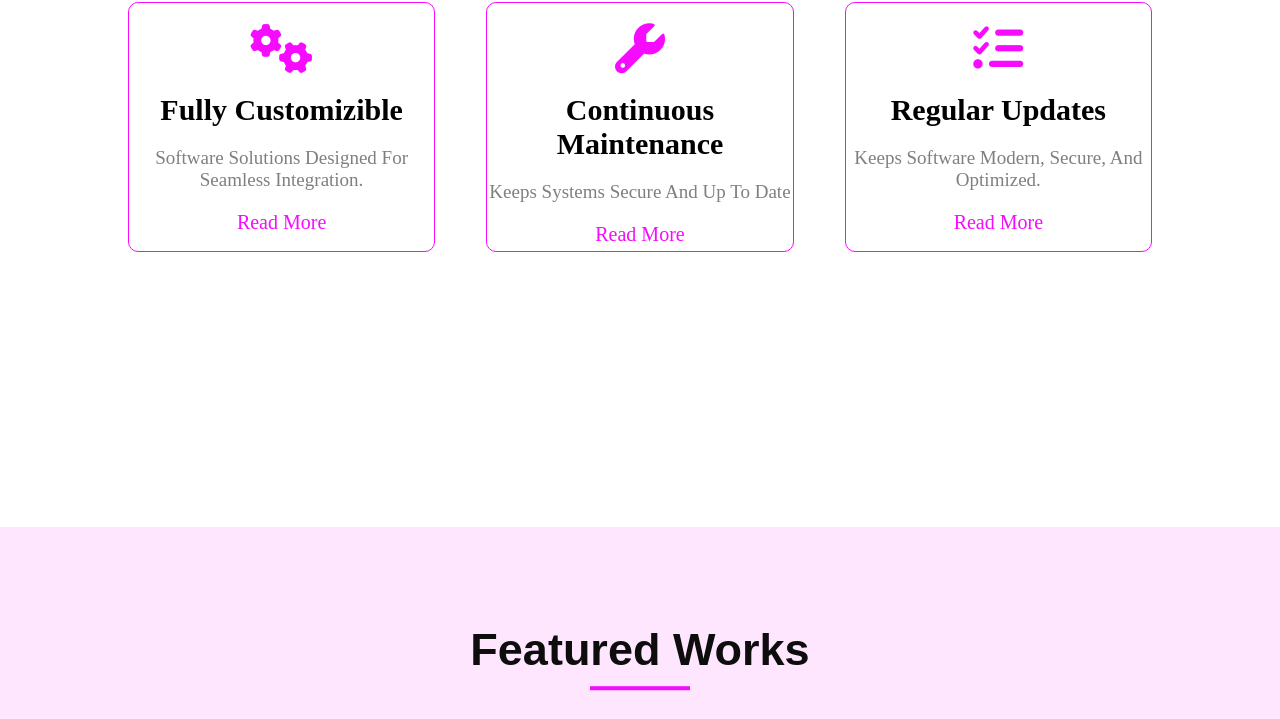
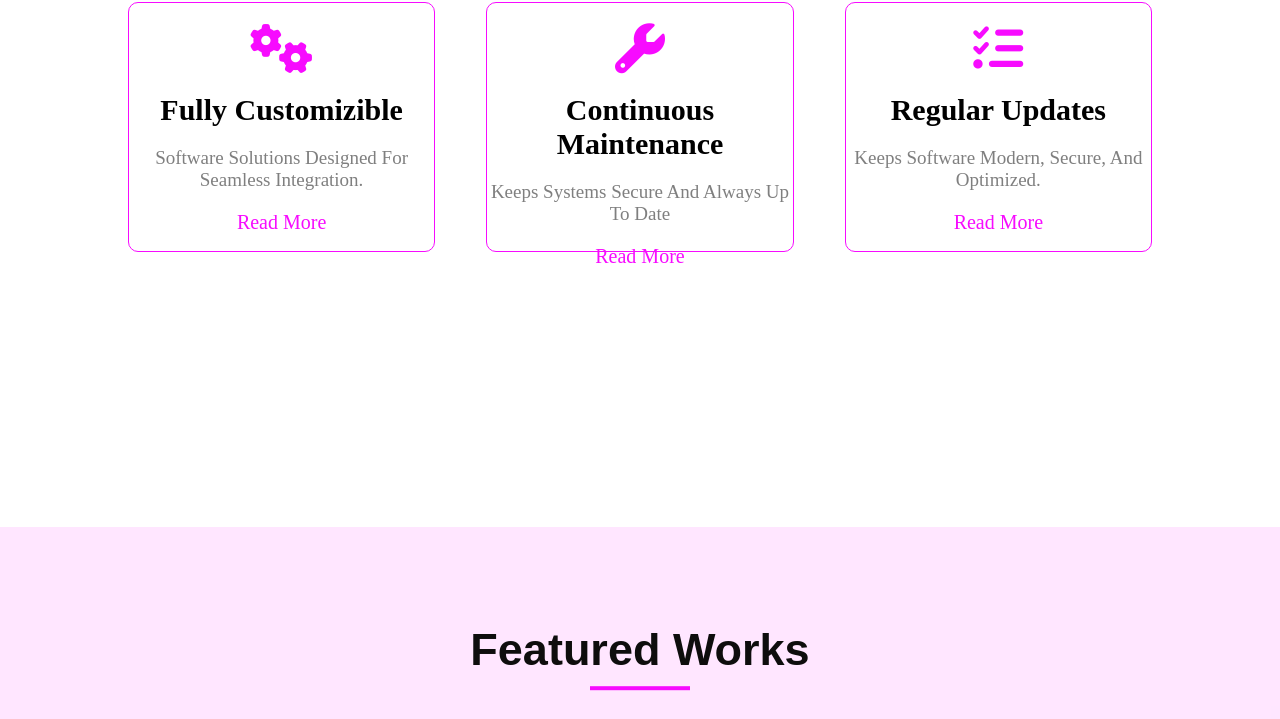
Before and after one commit to ahossam17/Droable, a plain HTML site: page index.html in a window 1280 px wide. Shown: the part 1073-1792 px from the top of the page. Drawn offline with Linux system fonts and the light colour scheme.

Commit message:
indix modified

```diff
--- a/index.html
+++ b/index.html
@@ -50,7 +50,7 @@
                     <div class="welcome-item welcome-item2">
                          <i class="fa-solid fa-wrench"></i>
                          <h2>Continuous Maintenance</h2>
-                         <p>Keeps systems secure and up to date</p>
+                         <p>Keeps systems secure and always up to date</p>
                          <a href="#">read more</a>
                     </div>
                     <div class="welcome-item">
```
